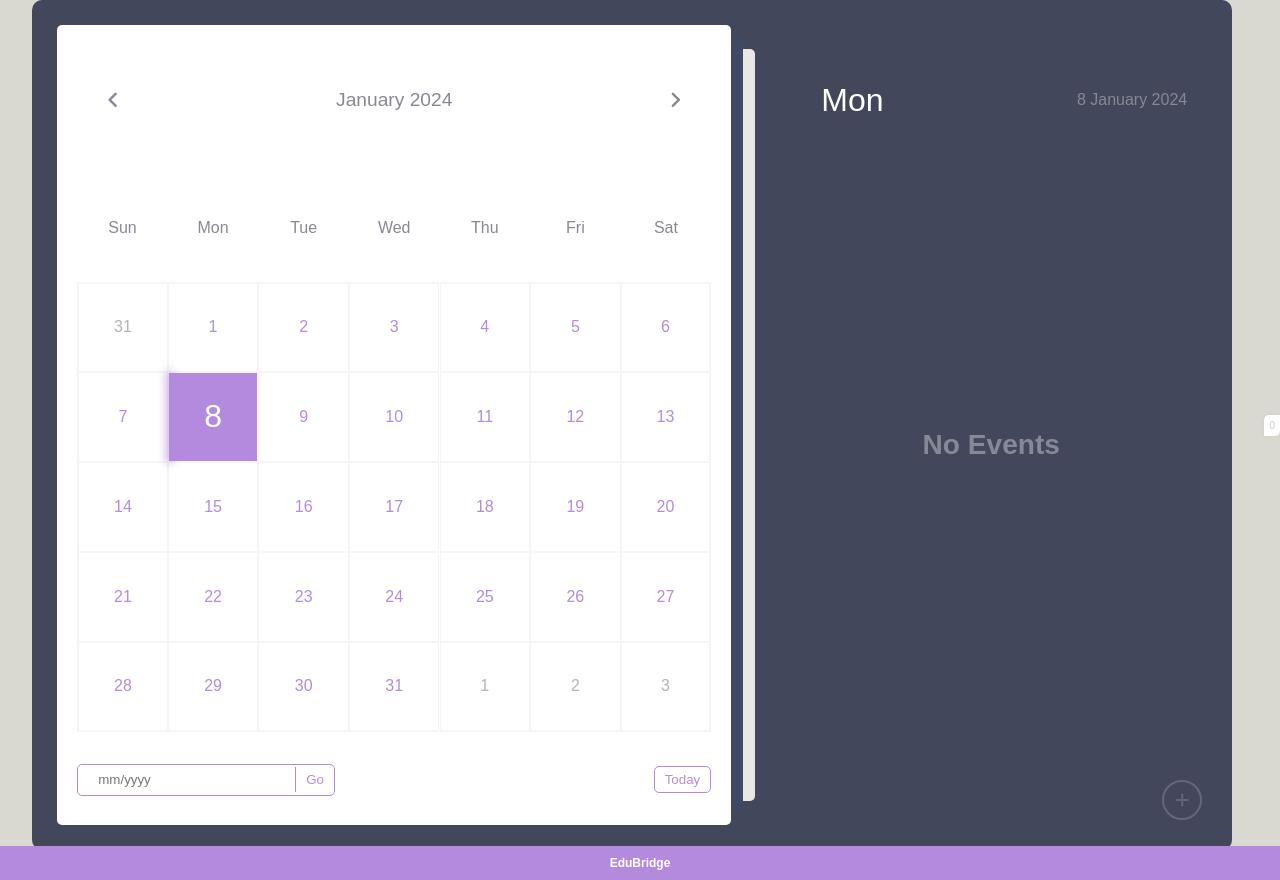
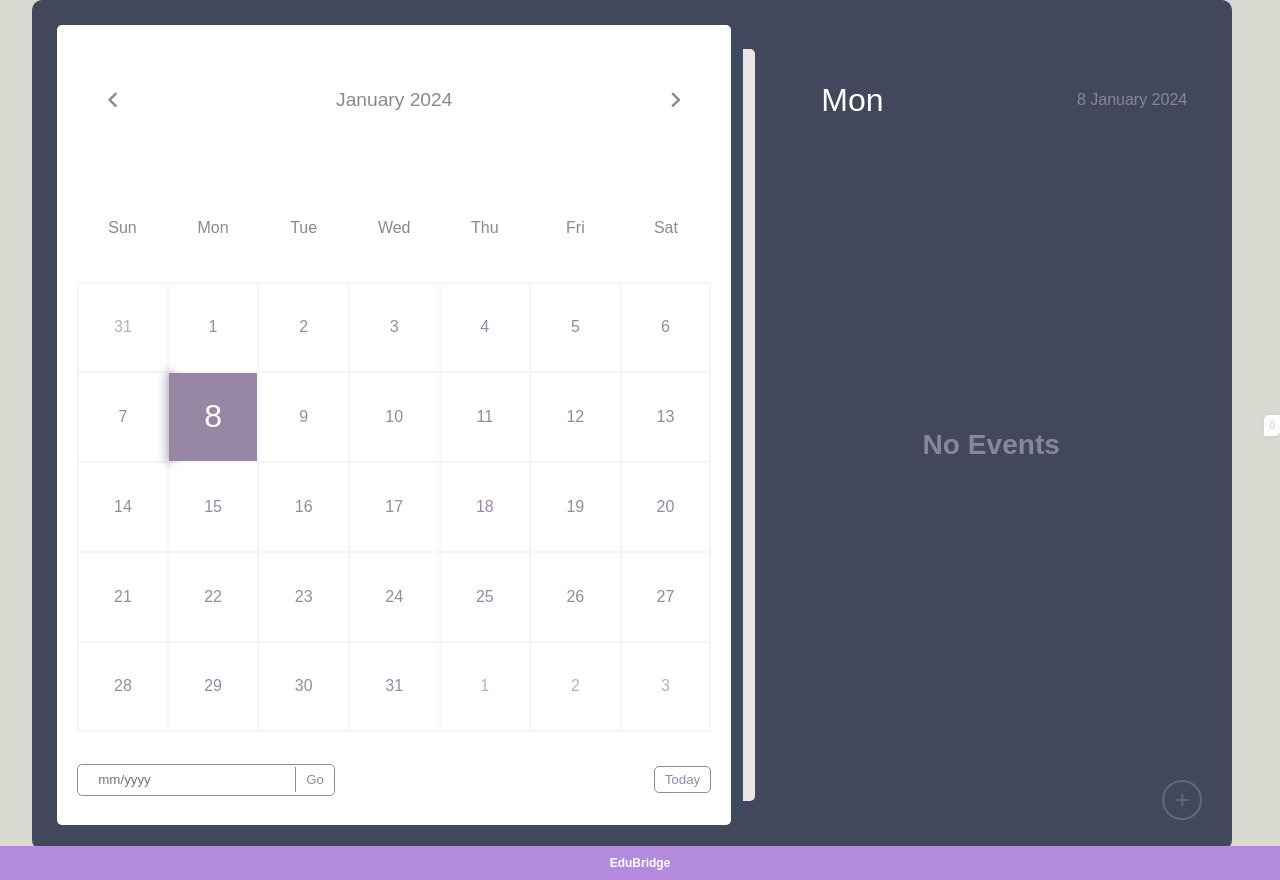
Before and after one commit to reemaalbrrak/EdBridge1, a PHP site: page /calendar.html in a window 1280 px wide. Run offline with PHP 8.4, Linux system fonts and the light colour scheme.

Commit message:
Update calendar.css
visual change

```diff
--- a/calendar.css
+++ b/calendar.css
@@ -1,5 +1,5 @@
 :root {
-    --primary-clr: #b38add;
+    --primary-clr: #9887a4;
   }
   * {
     margin: 0;
```
